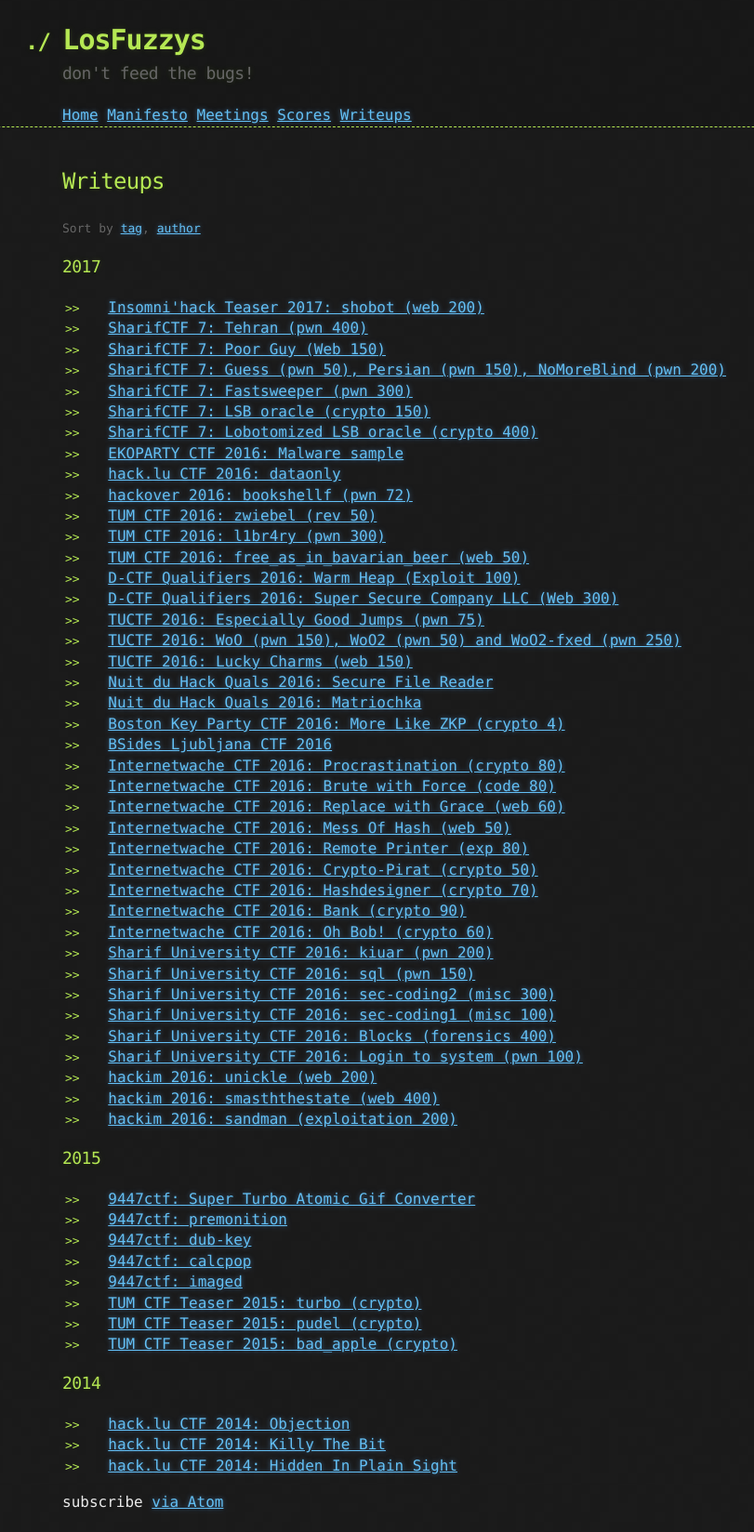
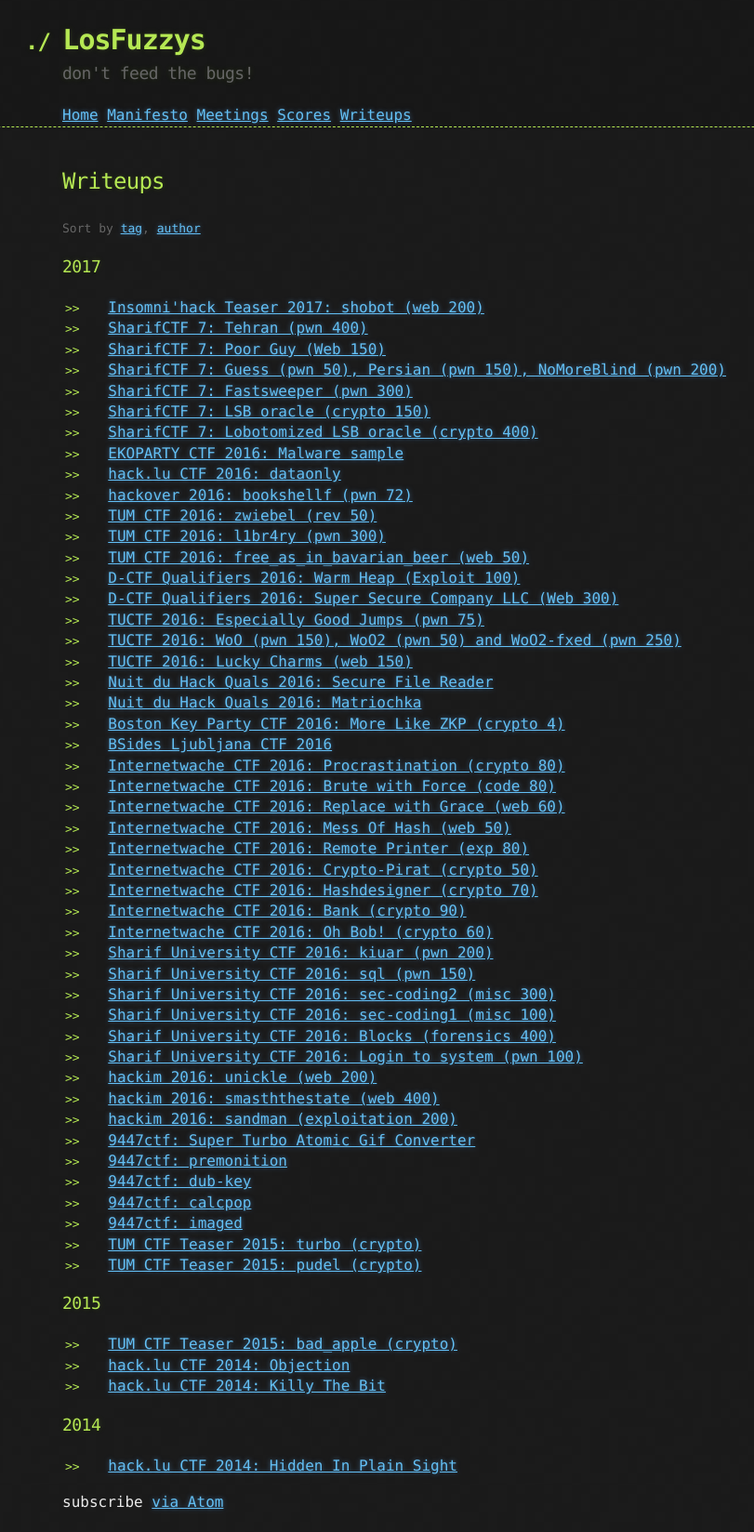
Before and after one commit to mtps3/Mtps3.github.io, a Jekyll site: the page built from writeups.md, in a window 1280 px wide. Shown: the whole page at 93% size, without its empty margins (198-1009 px from the left). Built offline with Jekyll 4.4.1, drawn with Linux system fonts in a browser that asks for light colours.

Commit message:
Edited writeup page

```diff
--- a/writeups.md
+++ b/writeups.md
@@ -8,13 +8,13 @@ permalink: /writeups/
 
 {% for post in site.categories.writeup %}
    {% capture this_year %}{{ post.date | date: "%Y" }}{% endcapture %}
-   {% capture next_year %}{{ post.next.date | date: "%Y" }}{% endcapture %}
+   {% capture prev_year %}{{ post.previous.date | date: "%Y" }}{% endcapture %}
 
    {% if forloop.first %}
 <h3>{{this_year}}</h3>
 <ul>
     {% else %}
-        {% if this_year != next_year %}
+        {% if this_year != prev_year %}
 </ul>
 <h3>{{this_year}}</h3>
 <ul>
```
